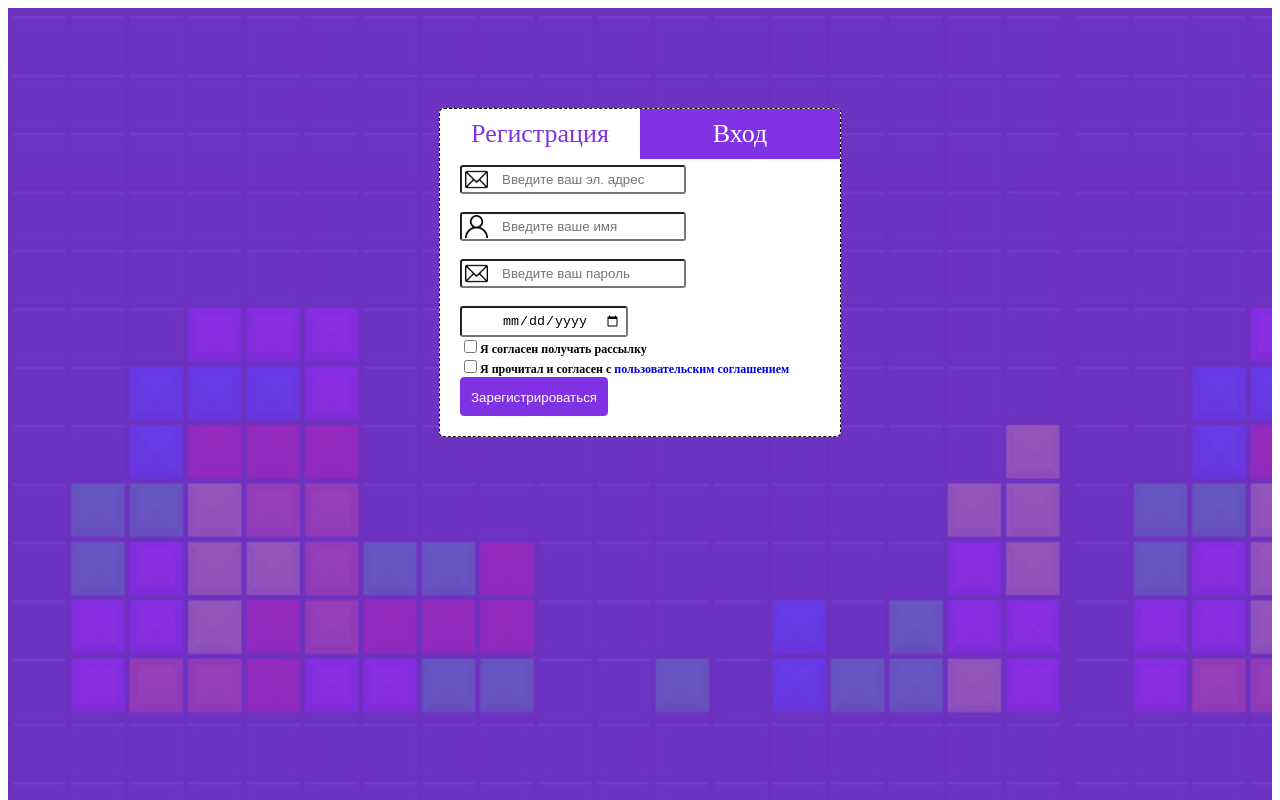
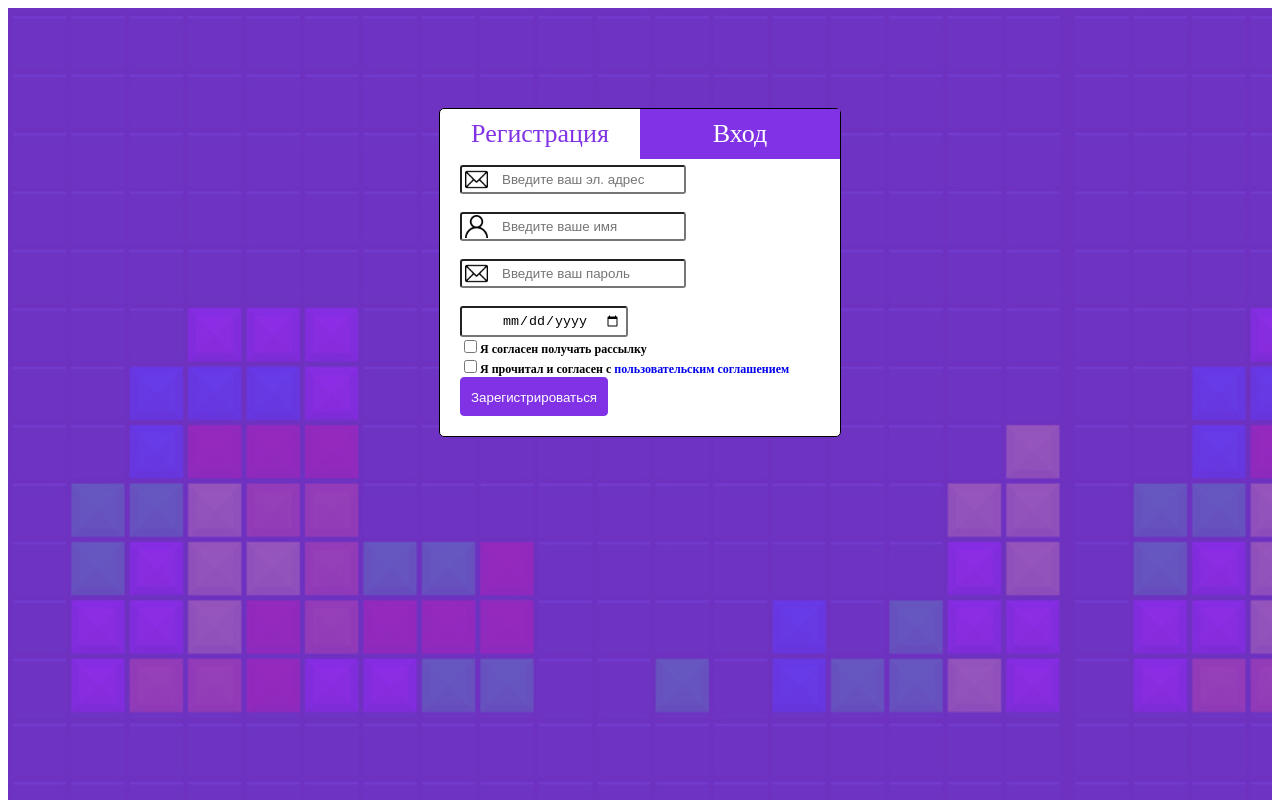
Before and after one commit to daffoka/test2, a plain HTML site: page index.html in a window 1280 px wide. Shown: the top 800 px of the page. Drawn offline with Linux system fonts and the light colour scheme.

Commit message:
Update style.css

```diff
--- a/style.css
+++ b/style.css
@@ -11,7 +11,7 @@
     width: 400px;
     background-color: white;
     margin: 0 auto;
-    border: 1px dashed black;
+    border: 1px solid black;
     border-radius: 5px;
 }
 
```
